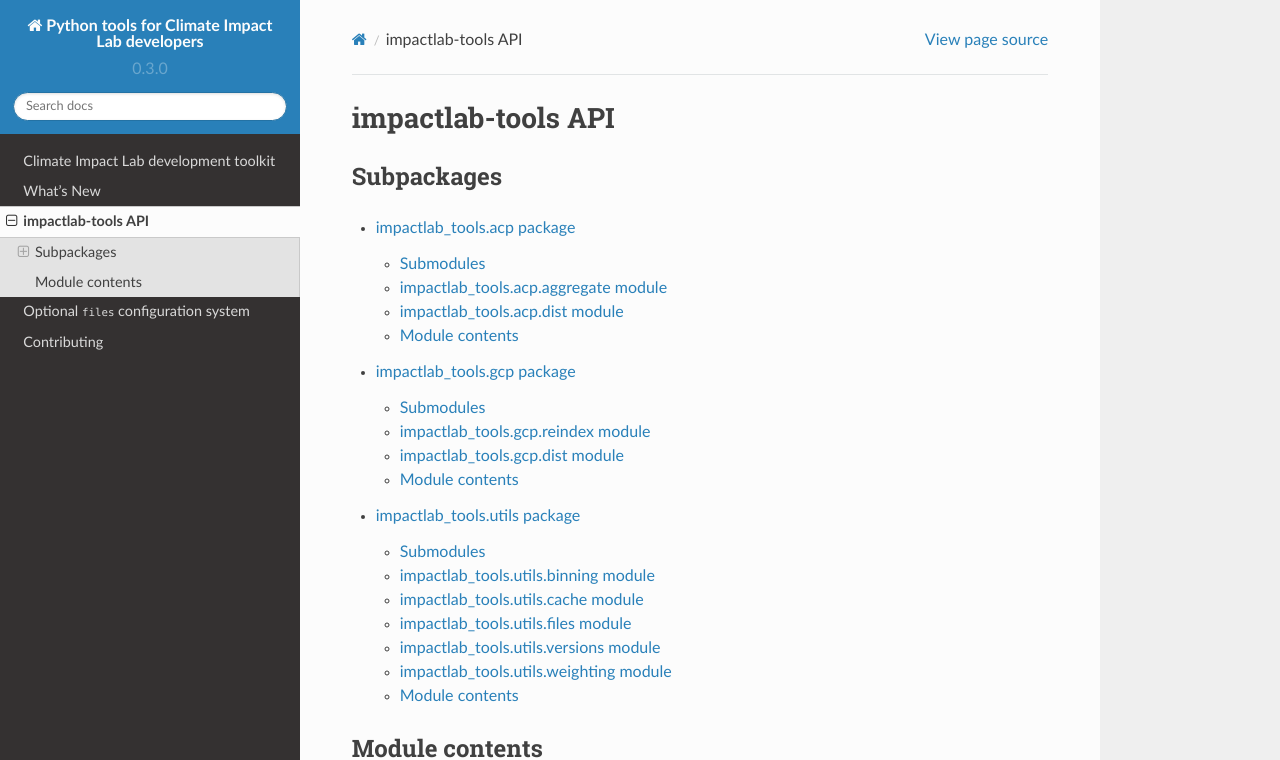
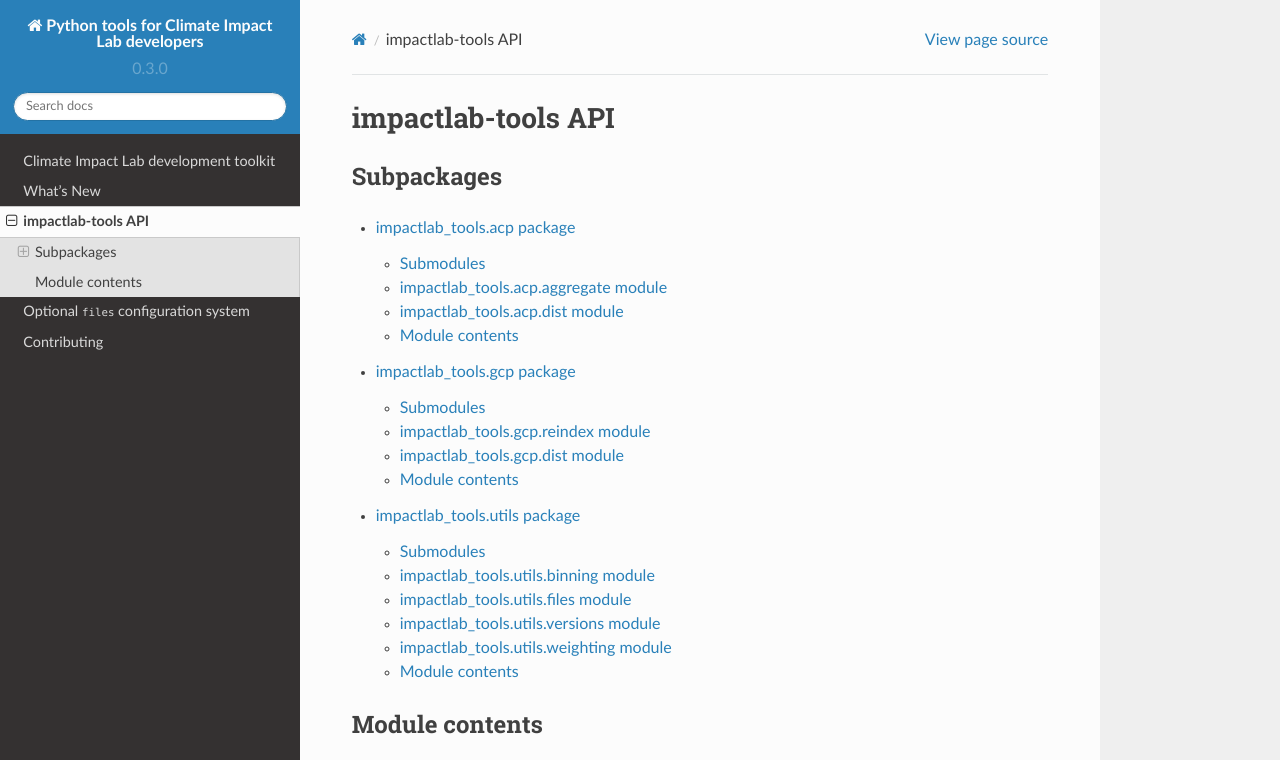
Before and after one commit to ClimateImpactLab/impactlab-tools, a Sphinx documentation site: the page built from docs/impactlab_tools.rst, in a window 1280 px wide and 1077 px high, cut to the strip 0-760 px from the top of the window. Built offline with Sphinx 7.4.7 and the Read the Docs theme 2.0.0, drawn with Linux system fonts in a browser that asks for light colours.

Commit message:
remove cache from docs

```diff
--- a/docs/impactlab_tools.utils.rst
+++ b/docs/impactlab_tools.utils.rst
@@ -8,14 +8,6 @@ impactlab_tools.utils.binning module
 ------------------------------------
 
 .. automodule:: impactlab_tools.utils.binning
-    :members:
-    :undoc-members:
-    :show-inheritance:
-
-impactlab_tools.utils.cache module
-----------------------------------
-
-.. automodule:: impactlab_tools.utils.cache
     :members:
     :undoc-members:
     :show-inheritance:
```
